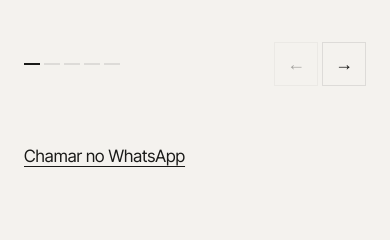
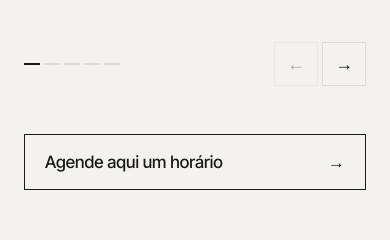
Before and after one commit to portelav/landing-drathaiane, a Next.js app: page / in a window 390 px wide. Shown: the part 9160-9400 px from the top of the page. Built offline with nearby package versions, Linux system fonts and the light colour scheme; no server answers.

Commit message:
feat(services): turn the booking call into an outlined button
As an underlined link the call got lost under the case carousel. It reads 'Agende aqui um horário' and fills the phone's width.

```diff
--- a/src/components/services-section.tsx
+++ b/src/components/services-section.tsx
@@ -2,9 +2,13 @@ import { WHATSAPP_HREF } from "@/lib/contact";
 import { SERVICES } from "@/lib/services";
 import { ServicesCases } from "./services-cases";
 
-/** 44 px for touch, 32 px with a mouse, like the contact section's links. */
-const LINK =
-  "inline-flex min-h-11 items-center underline underline-offset-4 pointer-fine:min-h-8 focus-visible:outline-2 focus-visible:outline-offset-4 focus-visible:outline-dark-base";
+/**
+ * The section's one call to book, so it reads as a button rather than another
+ * underlined link: an outlined block, square like the rest of the page, the
+ * full width of a phone and sized to its text from `sm`.
+ */
+const CALL =
+  "group flex min-h-14 w-full items-center justify-between gap-10 border border-dark-base px-5 font-medium no-underline hover:bg-dark-base hover:text-light-base focus-visible:outline-2 focus-visible:outline-offset-4 focus-visible:outline-dark-base sm:w-fit";
 
 /**
  * What she treats, then the cases. The list opens one service at a time and the
@@ -61,9 +65,17 @@ export function ServicesSection() {
             </div>
 
             <p className="mt-12 text-[1.0625rem] leading-[1.65]">
-              <a href={WHATSAPP_HREF} target="_blank" rel="noopener noreferrer" className={LINK}>
-                Chamar no WhatsApp
-                <span className="sr-only"> (abre em nova aba)</span>
+              <a href={WHATSAPP_HREF} target="_blank" rel="noopener noreferrer" className={CALL}>
+                <span>
+                  Agende aqui um horário
+                  <span className="sr-only"> (abre em nova aba)</span>
+                </span>
+                <span
+                  aria-hidden
+                  className="transition-transform duration-200 ease-[var(--ease-out-quint)] motion-safe:group-hover:translate-x-1"
+                >
+                  →
+                </span>
               </a>
             </p>
           </div>
```
